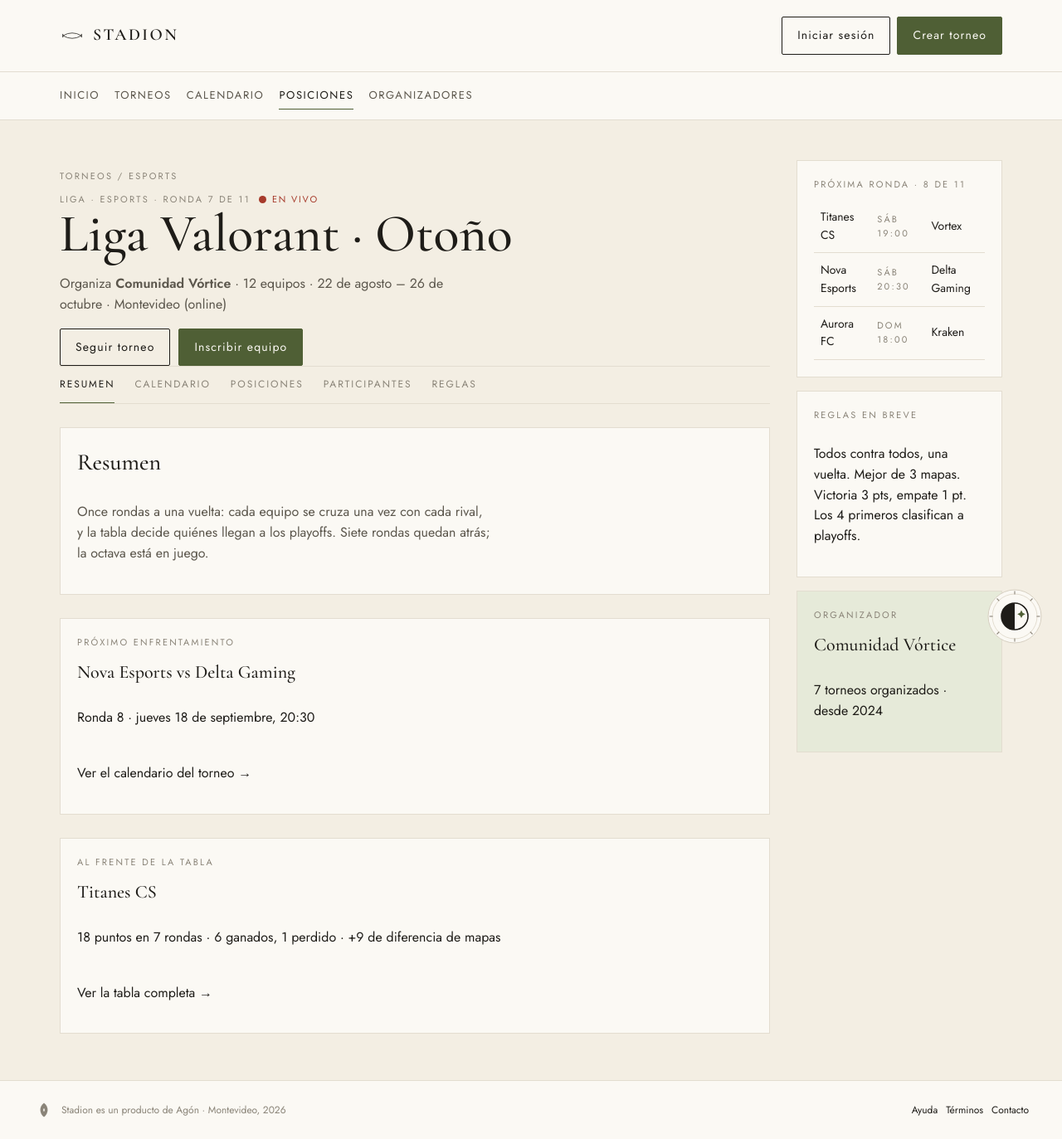
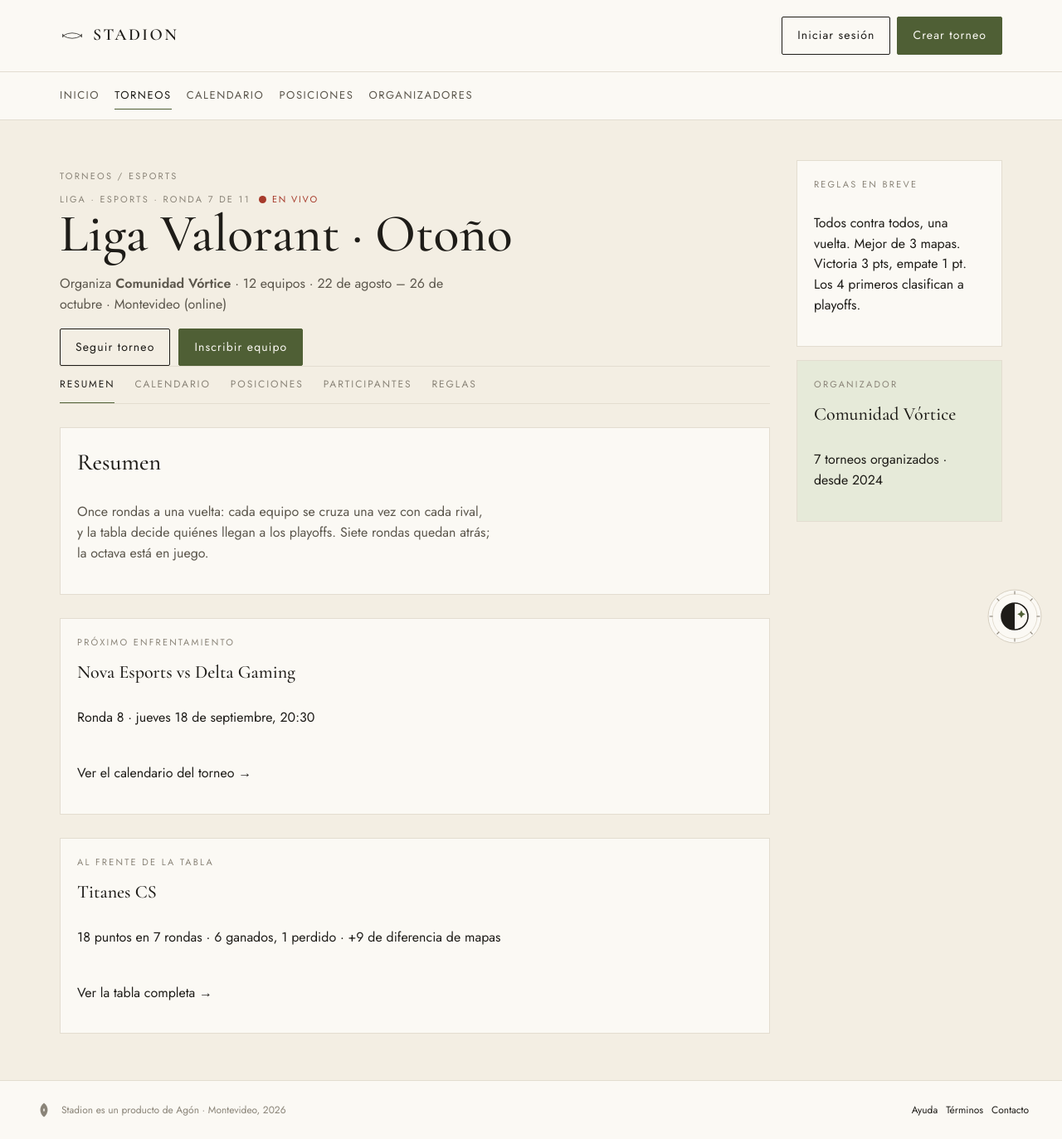
Before and after one commit to lzzro/agonstadion, a PHP site: page /torneo.html in a window 1280 px wide. Shown: the whole page at 83% size. Run offline with PHP 8.4, Linux system fonts and the light colour scheme.

Commit message:
Sacar la tarjeta de proxima ronda y marcar el menu segun el ancla

```diff
--- a/deploy/hosting-compartido/public_html/css/style.css
+++ b/deploy/hosting-compartido/public_html/css/style.css
@@ -104,7 +104,25 @@ header {
 .acciones { display: flex; gap: 8px; }
 nav { display: flex; flex-wrap: wrap; gap: 4px 18px; padding: 10px 20px; background: var(--pario); border-bottom: 1px solid var(--hair); }
 nav a { font-size: 13px; letter-spacing: .12em; text-transform: uppercase; color: var(--ink2); padding: 6px 0; border-bottom: 1.5px solid transparent; }
-nav a.activo { color: var(--ink); border-bottom-color: var(--olivo); }
+/* ---------- La entrada marcada del menu ----------
+   En casi todas las paginas la marca va escrita a mano en el HTML, que
+   es la convencion del proyecto. La ficha de torneo no puede: la misma
+   direccion muestra Resumen o Posiciones segun el ancla, y la entrada
+   marcada tiene que acompañar. Sin ancla es el detalle de un torneo, y
+   marca Torneos igual que llave.html; con #posiciones marca Posiciones,
+   que es a donde apunta ese enlace del menu.
+
+   El combinador ~ de las pestañas no sirve para esto: alcanza hermanos
+   posteriores, y el bloque de posiciones no es hermano del menu sino
+   nieto de .pagina, porque vive dentro de main. :has() mira hacia
+   adentro desde .pagina, que es el unico elemento que llega a los dos.
+
+   La apariencia no se repite: los dos selectores nuevos se suman a la
+   misma regla de siempre. */
+nav a.activo,
+.ficha-torneo:has(#posiciones:target) nav a[href$="#posiciones"],
+.ficha-torneo:not(:has(#posiciones:target)) nav a[href="torneos.html"]
+  { color: var(--ink); border-bottom-color: var(--olivo); }
 
 /* ---------- Botones, etiquetas, tarjetas ---------- */
 .btn { display: inline-block; font-size: 14px; letter-spacing: .08em; padding: 11px 18px; border-radius: 2px; border: 1px solid var(--ink); color: var(--ink); background: transparent; cursor: pointer; font-family: var(--sans); }
--- a/deploy/hosting-compartido/public_html/torneo.html
+++ b/deploy/hosting-compartido/public_html/torneo.html
@@ -10,7 +10,7 @@
   <script src="js/tema.js"></script>
 </head>
 <body>
-<div class="pagina">
+<div class="pagina ficha-torneo">
 <header>
   <a class="marca" href="index.html"><svg width="30" height="30" viewBox="0 0 200 200" xmlns="http://www.w3.org/2000/svg" aria-hidden="true">
   <path d="M 26,100 A 146.9 146.9 0 0 1 174,100 A 146.9 146.9 0 0 1 26,100 Z" fill="none" stroke="currentColor" stroke-width="5"/>
@@ -19,7 +19,7 @@
 </svg><span>STADION</span></a>
   <div class="acciones"><a class="btn" href="login.html">Iniciar sesión</a><a class="btn btn-primario" href="crear.html">Crear torneo</a></div>
 </header>
-<nav><a href="index.html">Inicio</a><a href="torneos.html">Torneos</a><a href="calendario.html">Calendario</a><a href="torneo.html#posiciones" class="activo">Posiciones</a><a href="panel.html">Organizadores</a></nav>
+<nav><a href="index.html">Inicio</a><a href="torneos.html">Torneos</a><a href="calendario.html">Calendario</a><a href="torneo.html#posiciones">Posiciones</a><a href="panel.html">Organizadores</a></nav>
 <main>
 <div class="torneo-zona">
 <section>
@@ -121,10 +121,6 @@
 </main>
 <aside>
 <div class="tarjeta">
-  <span class="etiqueta">Próxima ronda · 8 de 11</span>
-  <table><tr><td>Titanes CS</td><td class="etiqueta">SÁB 19:00</td><td>Vortex</td></tr><tr><td>Nova Esports</td><td class="etiqueta">SÁB 20:30</td><td>Delta Gaming</td></tr><tr><td>Aurora FC</td><td class="etiqueta">DOM 18:00</td><td>Kraken</td></tr></table>
-</div>
-<div class="tarjeta">
   <span class="etiqueta">Reglas en breve</span>
   <p>Todos contra todos, una vuelta. Mejor de 3 mapas. Victoria 3 pts, empate 1 pt. Los 4 primeros clasifican a playoffs.</p>
 </div>
```
Also changed, not shown: public/css/style.css (+19 -1 lines), public/torneo.html (+2 -6 lines).
